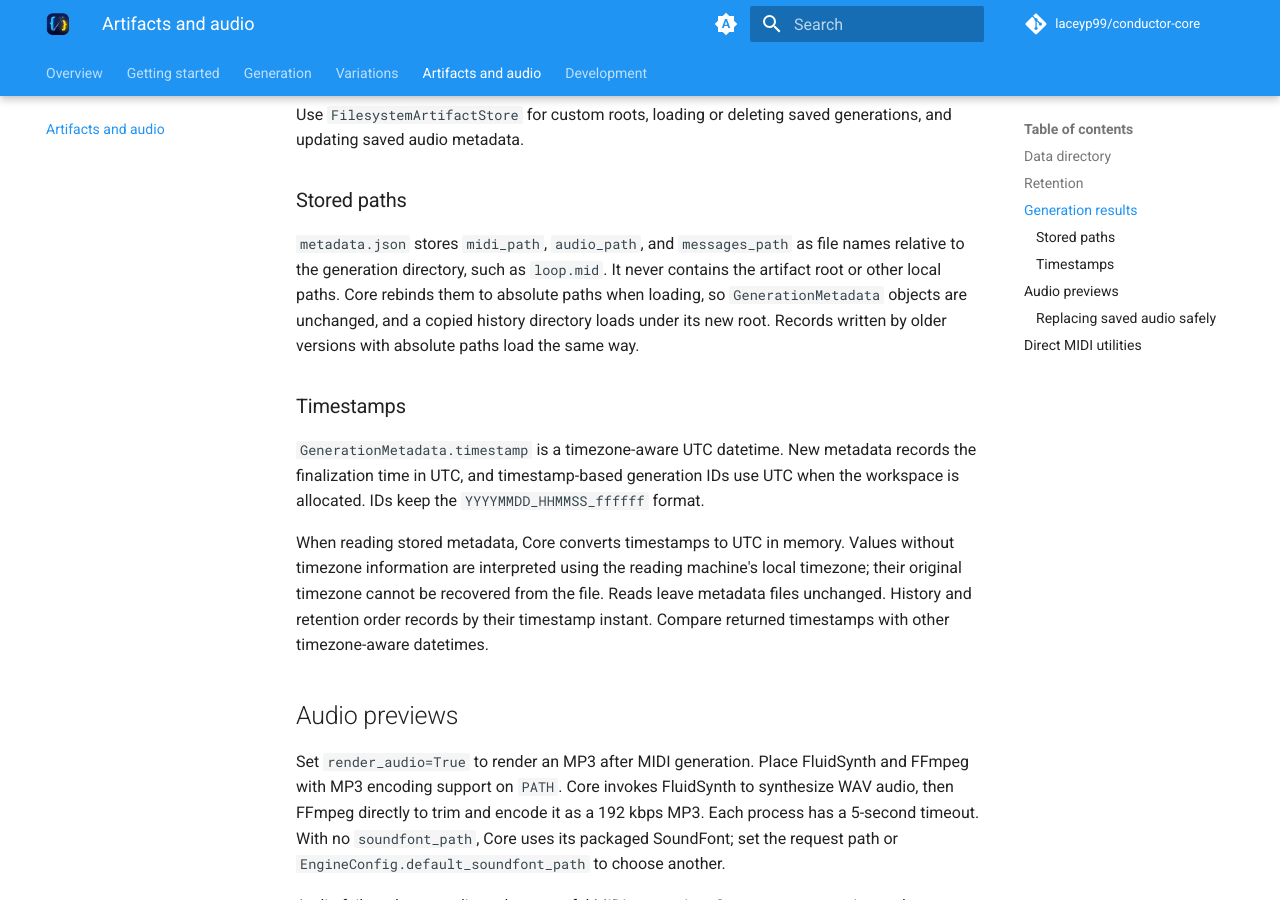
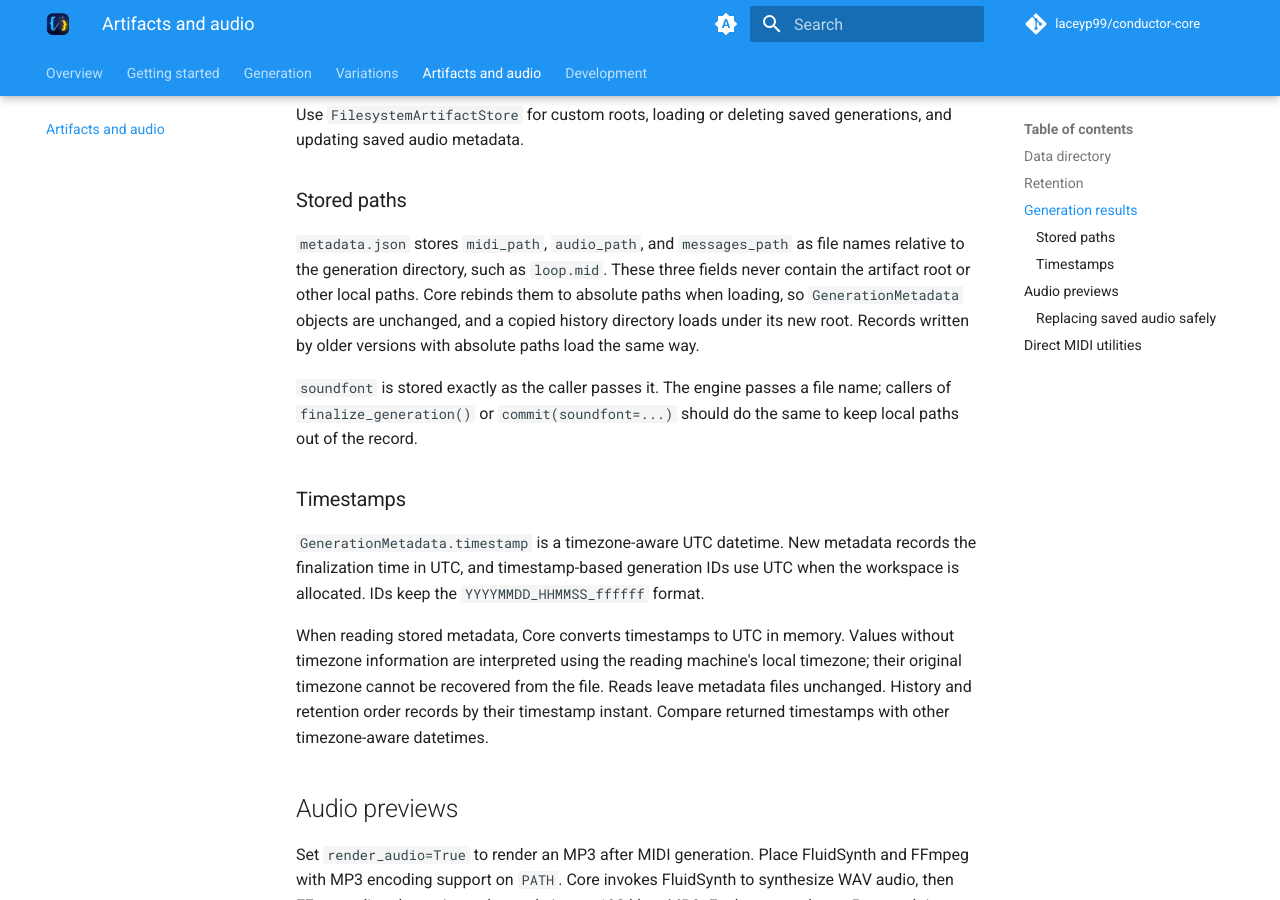
Before and after one commit to laceyp99/conductor-core, an MkDocs documentation site: the page built from docs/artifacts-and-audio.md, in a window 1280 px wide and 900 px high, scrolled down 2838 px. Built offline with MkDocs 1.6.1 and Material for MkDocs 9.7.7, drawn with Linux system fonts in a browser that asks for light colours; comment, search, counter and statistics services are not loaded.

Commit message:
docs(storage): limit the stored-path guarantee to artifact path fields
Co-Authored-By: Claude Fable 5.2 <noreply@anthropic.com>

```diff
--- a/docs/artifacts-and-audio.md
+++ b/docs/artifacts-and-audio.md
@@ -96,11 +96,15 @@ generations, and updating saved audio metadata.
 ### Stored paths
 
 `metadata.json` stores `midi_path`, `audio_path`, and `messages_path` as file
-names relative to the generation directory, such as `loop.mid`. It never
-contains the artifact root or other local paths. Core rebinds them to absolute
-paths when loading, so `GenerationMetadata` objects are unchanged, and a copied
-history directory loads under its new root. Records written by older versions
-with absolute paths load the same way.
+names relative to the generation directory, such as `loop.mid`. These three
+fields never contain the artifact root or other local paths. Core rebinds them
+to absolute paths when loading, so `GenerationMetadata` objects are unchanged,
+and a copied history directory loads under its new root. Records written by
+older versions with absolute paths load the same way.
+
+`soundfont` is stored exactly as the caller passes it. The engine passes a file
+name; callers of `finalize_generation()` or `commit(soundfont=...)` should do
+the same to keep local paths out of the record.
 
 ### Timestamps
 
```
